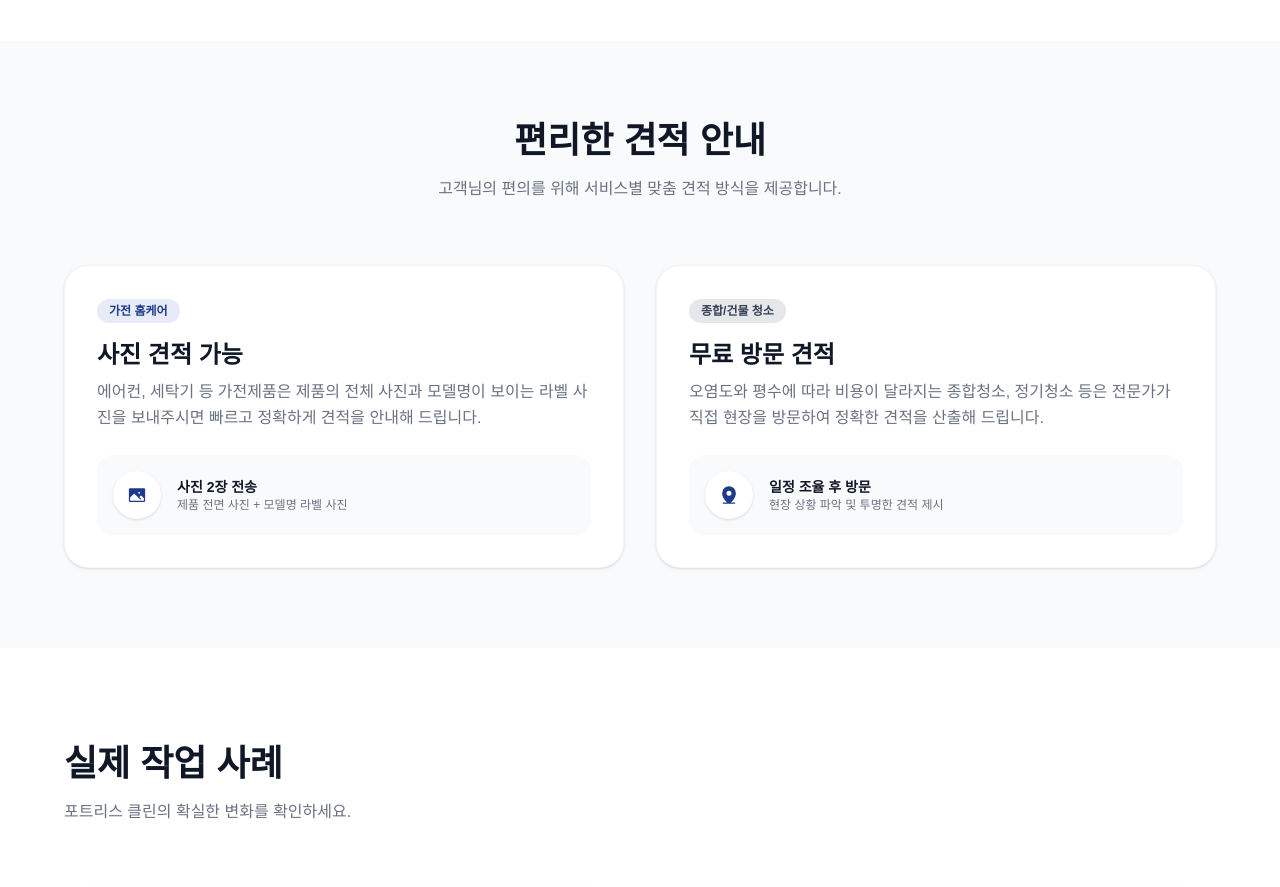
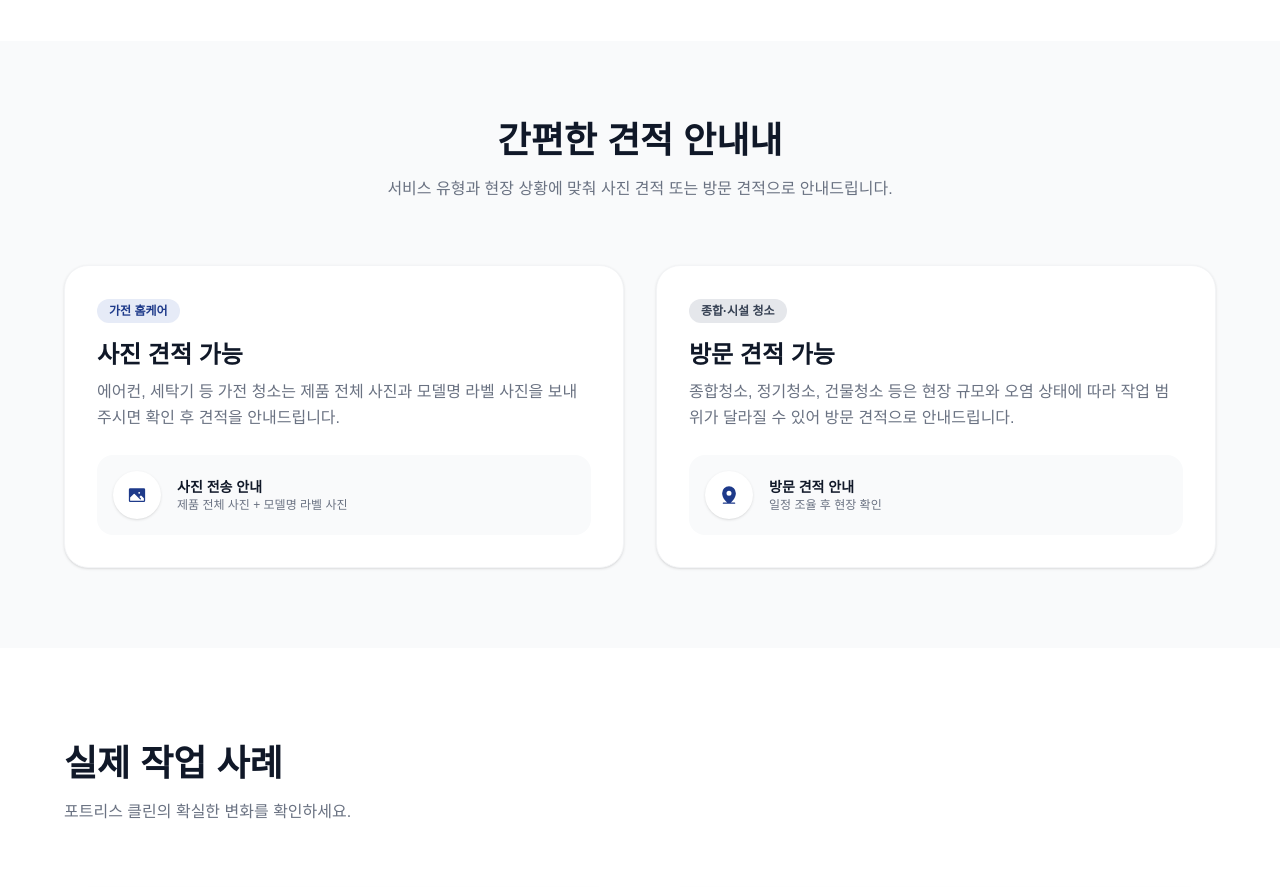
Before and after one commit to moolmin/fortressclean-web, a Next.js app: page / in a window 1280 px wide. Shown: the part 2940-3827 px from the top of the page. Built offline with nearby package versions, Linux system fonts and the light colour scheme.

Commit message:
docs: update promotional copy and feature descriptions in home content component

```diff
--- a/components/fortressclean-home/content.ts
+++ b/components/fortressclean-home/content.ts
@@ -242,8 +242,9 @@ export const PROCESS_STEPS = [
 ] as const satisfies readonly ProcessStep[];
 
 export const QUOTE_INTRO: SectionIntro = {
-  title: "편리한 견적 안내",
-  description: "고객님의 편의를 위해 서비스별 맞춤 견적 방식을 제공합니다.",
+  title: "간편한 견적 안내내",
+  description:
+    "서비스 유형과 현장 상황에 맞춰 사진 견적 또는 방문 견적으로 안내드립니다.",
 };
 
 export const QUOTE_METHODS = [
@@ -254,20 +255,20 @@ export const QUOTE_METHODS = [
     badgeClassName: "bg-brand-100 text-brand-900",
     title: "사진 견적 가능",
     description:
-      "에어컨, 세탁기 등 가전제품은 제품의 전체 사진과 모델명이 보이는 라벨 사진을 보내주시면 빠르고 정확하게 견적을 안내해 드립니다.",
-    detailTitle: "사진 2장 전송",
-    detailText: "제품 전면 사진 + 모델명 라벨 사진",
+      "에어컨, 세탁기 등 가전 청소는 제품 전체 사진과 모델명 라벨 사진을 보내주시면 확인 후 견적을 안내드립니다.",
+    detailTitle: "사진 전송 안내",
+    detailText: "제품 전체 사진 + 모델명 라벨 사진",
   },
   {
     icon: MapPinLine,
     weight: "fill",
-    badge: "종합/건물 청소",
+    badge: "종합·시설 청소",
     badgeClassName: "bg-gray-200 text-gray-700",
-    title: "무료 방문 견적",
+    title: "방문 견적 가능",
     description:
-      "오염도와 평수에 따라 비용이 달라지는 종합청소, 정기청소 등은 전문가가 직접 현장을 방문하여 정확한 견적을 산출해 드립니다.",
-    detailTitle: "일정 조율 후 방문",
-    detailText: "현장 상황 파악 및 투명한 견적 제시",
+      "종합청소, 정기청소, 건물청소 등은 현장 규모와 오염 상태에 따라 작업 범위가 달라질 수 있어 방문 견적으로 안내드립니다.",
+    detailTitle: "방문 견적 안내",
+    detailText: "일정 조율 후 현장 확인",
   },
 ] as const satisfies readonly QuoteMethod[];
 
```
